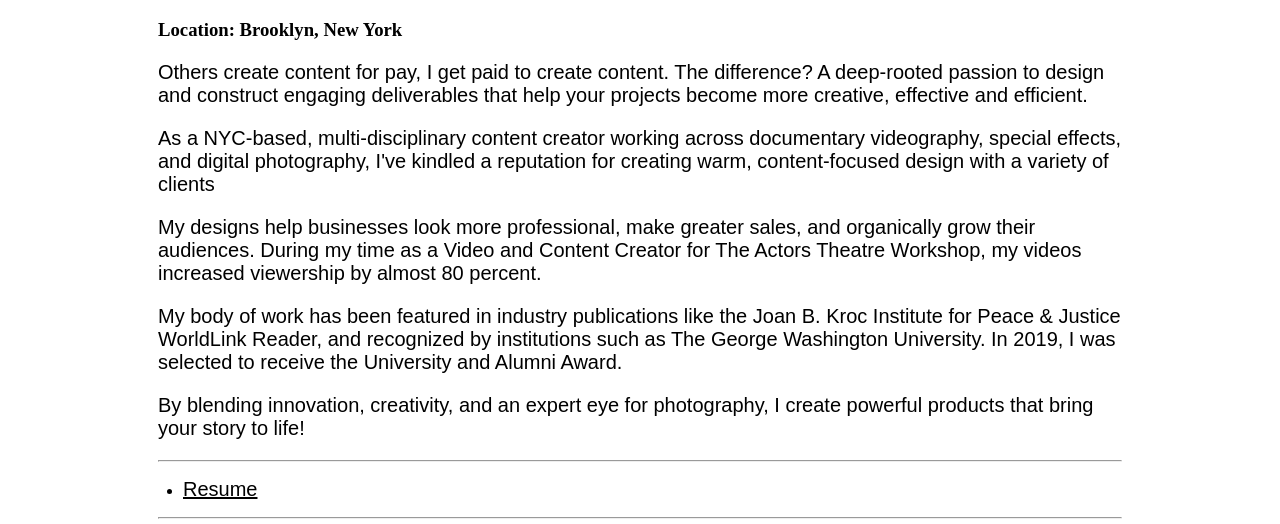
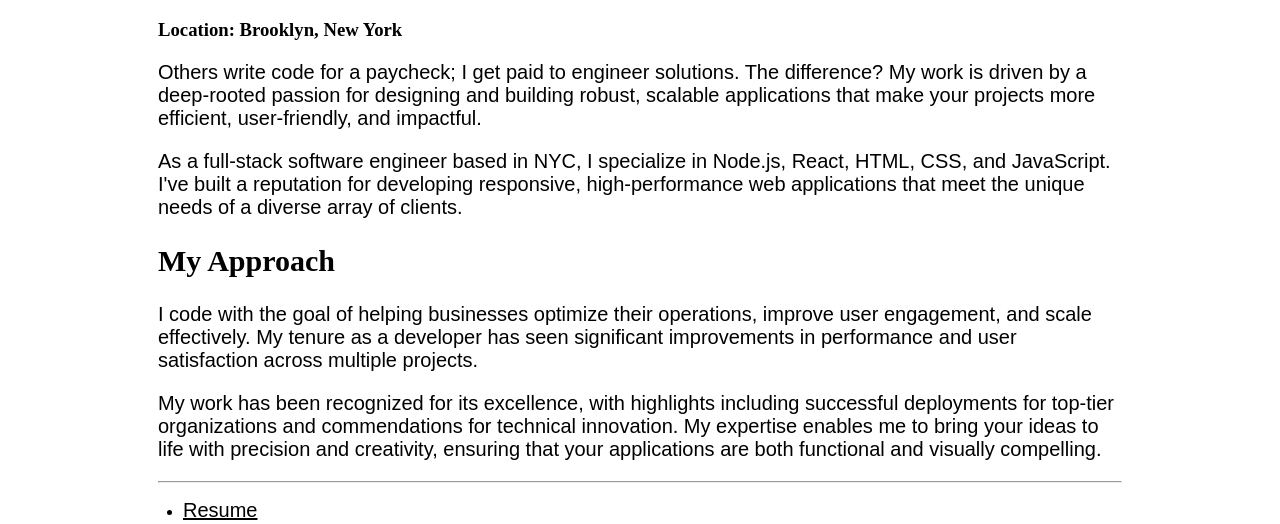
Before and after one commit to zepedika/Introduction-page, a plain HTML site: page index.html in a window 1280 px wide. Shown: the part 237-761 px from the top of the page. Drawn offline with Linux system fonts and the light colour scheme.

Commit message:
Update index.html to correctly reference career path

```diff
--- a/index.html
+++ b/index.html
@@ -20,25 +20,25 @@
   <hr>
 <article>
   <h2>About Me</h2>
-  <section>
-    <!-- Here I combined the Intro and About Me sections as I had already written this script from when I had created a website before, I hope that's okay! -->
+    <section>
 
-  <h3>Location: Brooklyn, New York</h3>
 
-  <p>Others create content for pay, I get paid to create content. The difference? A deep-rooted passion to design and construct engaging deliverables that help your projects become more creative, effective and efficient.</p>
+    <h3>Location: Brooklyn, New York</h3>
 
-    <p>As a NYC-based, multi-disciplinary content creator working across documentary videography, special effects, and digital photography, I've kindled a reputation for creating warm, content-focused design with a variety of clients </p>
+      <p>Others write code for a paycheck; I get paid to engineer solutions. The difference? My work is driven by a deep-rooted passion for designing and building robust, scalable applications that make your projects more efficient, user-friendly, and impactful.</p>
 
-      <p>My designs help businesses look more professional, make greater sales, and organically grow their audiences. During my time as a Video and Content Creator for The Actors Theatre Workshop, my videos increased viewership by almost 80 percent. </p>
+      <p>As a full-stack software engineer based in NYC, I specialize in Node.js, React, HTML, CSS, and JavaScript. I've built a reputation for developing responsive, high-performance web applications that meet the unique needs of a diverse array of clients.</p>
 
-        <p>My body of work has been featured in industry publications like the Joan B. Kroc Institute for Peace & Justice WorldLink Reader, and recognized by institutions such as The George Washington University. In 2019, I was selected to receive the University and Alumni Award. </p>
+    <h2>My Approach</h2>
 
-          <p>By blending innovation, creativity, and an expert eye for photography, I create powerful products that bring your story to life! </p>
+      <p>I code with the goal of helping businesses optimize their operations, improve user engagement, and scale effectively. My tenure as a developer has seen significant improvements in performance and user satisfaction across multiple projects.</p>
+
+      <p>My work has been recognized for its excellence, with highlights including successful deployments for top-tier organizations and commendations for technical innovation. My expertise enables me to bring your ideas to life with precision and creativity, ensuring that your applications are both functional and visually compelling.</p>
+
   </section>
-
   <hr>
 <div>
-  <!-- For much of this html page I used inline .css styling in order to create custom margin/paddings that changed from line to line. -->
+
 <ul >
   <li><a  href="https://6a3f3d00-24f1-4994-be20-ffb3ea63f757.usrfiles.com/ugd/6a3f3d_dcb677edfdeb4e3797c03e805bacdd63.pdf" target="_blank">Resume
   </a></li>
```
